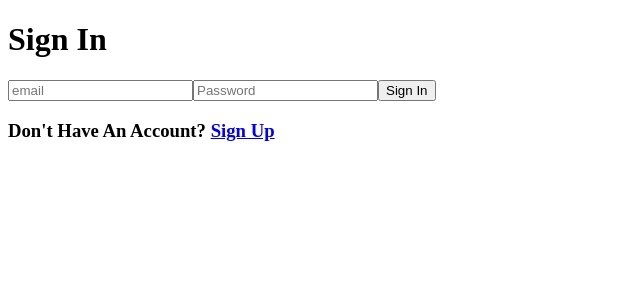
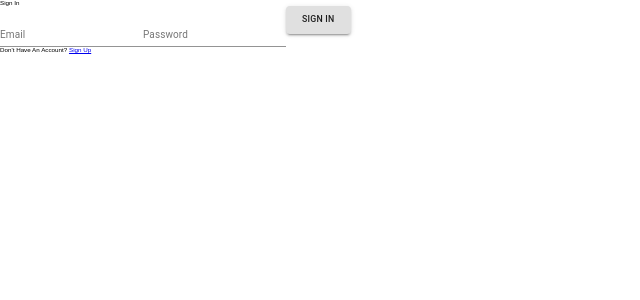
Before and after one commit to VictorGoic0/TTP-FS, a React (Create React App) app in the folder ttp-fs/: page /login in a window 1280 px wide. Shown: the top 300 px of the page, without its empty margins (0-640 px from the left). Built offline with nearby package versions, Linux system fonts and the light colour scheme; no server answers.

Commit message:
Added material UI dependency. Created some SCSS for variables (not used yet), and the login page.

```diff
--- a/ttp-fs/package.json
+++ b/ttp-fs/package.json
@@ -3,6 +3,8 @@
   "version": "0.1.0",
   "private": true,
   "dependencies": {
+    "@material-ui/core": "^4.1.3",
+    "@material-ui/icons": "^4.2.1",
     "axios": "^0.19.0",
     "node-sass": "^4.12.0",
     "react": "^16.8.6",
--- a/ttp-fs/src/components/Login.js
+++ b/ttp-fs/src/components/Login.js
@@ -2,6 +2,8 @@ import React, { Component } from "react";
 import { connect } from "react-redux";
 import { signIn } from "../actions";
 import { Link } from "react-router-dom";
+import TextField from "@material-ui/core/TextField";
+import Button from "@material-ui/core/Button";
 
 class Login extends Component {
   state = {
@@ -38,21 +40,23 @@ class Login extends Component {
       <div className="login">
         <h1>Sign In</h1>
         <form onSubmit={e => this.signIn(e, this.state.user)}>
-          <input
+          <TextField
             type="text"
             value={this.state.user.email}
             name="email"
             onChange={this.handleChanges}
-            placeholder="email"
+            label="Email"
           />
-          <input
+          <TextField
             type="password"
             value={this.state.user.password}
             name="password"
             onChange={this.handleChanges}
-            placeholder="Password"
+            label="Password"
           />
-          <button>Sign In</button>
+          <Button type="submit" variant="contained">
+            Sign In
+          </Button>
         </form>
         <h3>
           Don't Have An Account?{" "}
--- a/ttp-fs/src/components/Signup.js
+++ b/ttp-fs/src/components/Signup.js
@@ -2,6 +2,8 @@ import React, { Component } from "react";
 import { connect } from "react-redux";
 import { signUp } from "../actions";
 import { Link } from "react-router-dom";
+import TextField from "@material-ui/core/TextField";
+import Button from "@material-ui/core/Button";
 
 class Signup extends Component {
   state = {
@@ -38,28 +40,30 @@ class Signup extends Component {
       <div className="register">
         <h1>Register</h1>
         <form onSubmit={e => this.signUp(e, this.state.user)}>
-          <input
+          <TextField
             type="text"
             value={this.state.user.name}
             name="name"
             onChange={this.handleChanges}
-            placeholder="name"
+            label="Name"
           />
-          <input
+          <TextField
             type="email"
             value={this.state.user.email}
             name="email"
             onChange={this.handleChanges}
-            placeholder="email"
+            label="Email"
           />
-          <input
+          <TextField
             type="password"
             value={this.state.user.password}
             name="password"
             onChange={this.handleChanges}
-            placeholder="Password"
+            label="Password"
           />
-          <button>Sign Up</button>
+          <Button type="submit" variant="contained">
+            Sign Up
+          </Button>
         </form>
         <h3>
           Already Have An Account?{" "}
--- a/ttp-fs/src/index.scss
+++ b/ttp-fs/src/index.scss
@@ -1 +1,3 @@
-// @import "./scss/reset.scss";
+@import "./scss/reset.scss";
+@import "./scss/variables.scss";
+@import "./scss/login.scss";
```
Also changed, not shown: ttp-fs/src/scss/login.scss (added), ttp-fs/src/scss/variables.scss (added), 1 other file (tests, documents, lock files or other folders).
